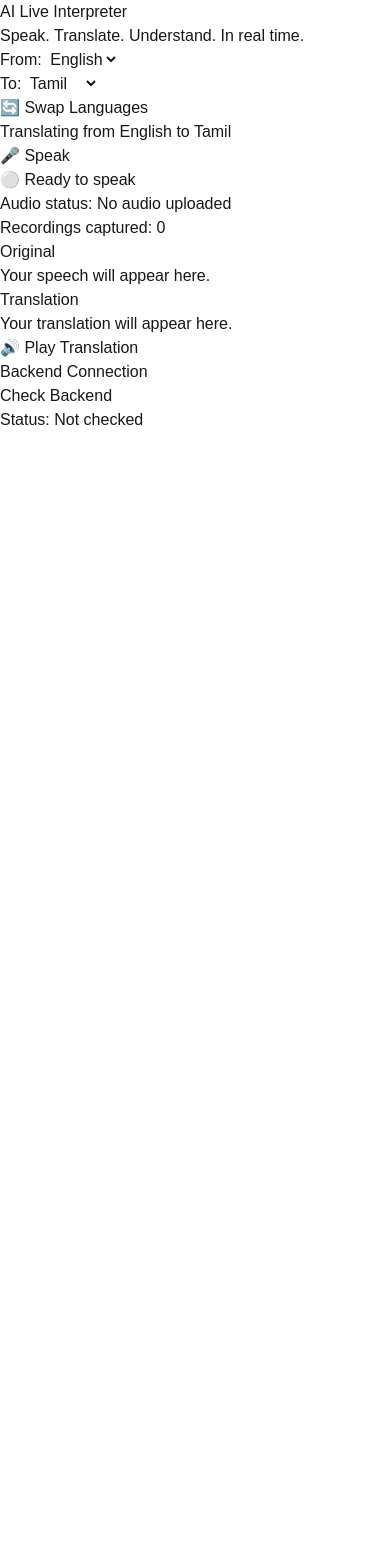
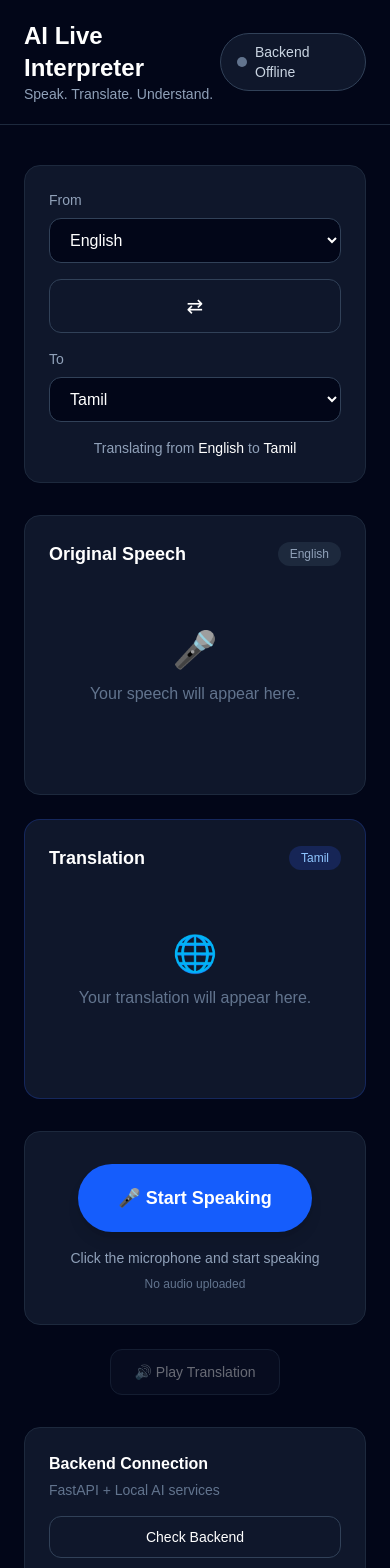
Before and after one commit to Prabhavathi-Ai/ai-live-interpreter, a Next.js app in the folder frontend/: page / in a window 390 px wide. Shown: the top 1568 px of the page. Before the commit the page ends 844 px from the top, so only its background shows below. Built offline with nearby package versions, Linux system fonts and the light colour scheme.

Commit message:
Improve interpreter frontend design

```diff
--- a/frontend/app/page.tsx
+++ b/frontend/app/page.tsx
@@ -3,42 +3,28 @@
 import { useRef, useState } from "react";
 
 export default function Home() {
-  // Language state
   const [sourceLanguage, setSourceLanguage] = useState("English");
   const [targetLanguage, setTargetLanguage] = useState("Tamil");
 
-  // Recording state
   const [isRecording, setIsRecording] = useState(false);
-  const [recordingCount, setRecordingCount] = useState(0);
   const [hasRecording, setHasRecording] = useState(false);
 
-  // Backend state
   const [backendStatus, setBackendStatus] = useState("Not checked");
-
-  // Audio status
   const [audioStatus, setAudioStatus] = useState("No audio uploaded");
 
-  // Microphone stream
+  const [originalText, setOriginalText] = useState("");
+  const [translatedText, setTranslatedText] = useState("");
+
   const streamRef = useRef<MediaStream | null>(null);
-
-  // MediaRecorder
   const mediaRecorderRef = useRef<MediaRecorder | null>(null);
-
-  // Audio chunks
   const audioChunksRef = useRef<Blob[]>([]);
 
-  // Final audio Blob
-  const audioBlobRef = useRef<Blob | null>(null);
-
-  // Swap languages
   const swapLanguages = () => {
     const currentSource = sourceLanguage;
-
     setSourceLanguage(targetLanguage);
     setTargetLanguage(currentSource);
   };
 
-  // Check backend
   const checkBackend = async () => {
     try {
       setBackendStatus("Checking...");
@@ -48,48 +34,21 @@
       );
 
       if (!response.ok) {
-        throw new Error("Backend health check failed");
+        throw new Error("Backend unavailable");
       }
 
       const data = await response.json();
 
       setBackendStatus(data.status);
     } catch (error) {
-      console.error("Backend connection error:", error);
-
+      console.error(error);
       setBackendStatus("Backend unavailable");
     }
   };
 
-  // Check uploaded audio
-  const checkAudioStatus = async () => {
-    try {
-      const response = await fetch(
-        "http://127.0.0.1:8000/audio/status"
-      );
-
-      if (!response.ok) {
-        throw new Error("Audio status check failed");
-      }
-
-      const data = await response.json();
-
-      if (data.status === "audio_available") {
-        setAudioStatus("Audio available on backend");
-      } else {
-        setAudioStatus("No audio found");
-      }
-    } catch (error) {
-      console.error("Audio status error:", error);
-
-      setAudioStatus("Audio status unavailable");
-    }
-  };
-
-  // Upload audio
   const uploadAudio = async (audioBlob: Blob) => {
     try {
-      setAudioStatus("Uploading audio...");
+      setAudioStatus("Uploading...");
 
       const formData = new FormData();
 
@@ -108,25 +67,17 @@
       );
 
       if (!response.ok) {
-        throw new Error("Audio upload failed");
+        throw new Error("Upload failed");
       }
 
-      const data = await response.json();
-
-      console.log("Audio upload response:", data);
-
       setAudioStatus("Audio uploaded successfully");
-
-      // Check that backend saved the audio
-      await checkAudioStatus();
+      setHasRecording(true);
     } catch (error) {
-      console.error("Audio upload error:", error);
-
+      console.error(error);
       setAudioStatus("Audio upload failed");
     }
   };
 
-  // Start recording
   const startRecording = async () => {
     try {
       const stream =
@@ -136,19 +87,18 @@
 
       streamRef.current = stream;
 
-      const mediaRecorder = new MediaRecorder(stream);
+      const recorder = new MediaRecorder(stream);
 
-      mediaRecorderRef.current = mediaRecorder;
-
+      mediaRecorderRef.current = recorder;
       audioChunksRef.current = [];
 
-      mediaRecorder.ondataavailable = (event) => {
+      recorder.ondataavailable = (event) => {
         if (event.data.size > 0) {
           audioChunksRef.current.push(event.data);
         }
       };
 
-      mediaRecorder.onstop = async () => {
+      recorder.onstop = async () => {
         const audioBlob = new Blob(
           audioChunksRef.current,
           {
@@ -156,42 +106,31 @@
           }
         );
 
-        audioBlobRef.current = audioBlob;
-
-        setHasRecording(true);
-
-        // Count only successfully captured recordings
-        setRecordingCount((count) => count + 1);
-
-        // Release microphone
         stream.getTracks().forEach((track) => {
           track.stop();
         });
 
         streamRef.current = null;
 
-        // Upload recording
         await uploadAudio(audioBlob);
       };
 
-      mediaRecorder.start();
+      recorder.start();
 
       setIsRecording(true);
       setHasRecording(false);
-      setAudioStatus("Recording new audio...");
+      setOriginalText("");
+      setTranslatedText("");
+      setAudioStatus("Recording...");
     } catch (error) {
-      console.error(
-        "Microphone recording error:",
-        error
-      );
+      console.error(error);
 
       alert(
-        "Unable to access the microphone. Please allow microphone permission."
+        "Unable to access microphone. Please allow microphone permission."
       );
     }
   };
 
-  // Stop recording
   const stopRecording = () => {
     if (
       mediaRecorderRef.current &&
@@ -203,7 +142,6 @@
     setIsRecording(false);
   };
 
-  // Recording button
   const handleRecording = () => {
     if (isRecording) {
       stopRecording();
@@ -213,121 +151,241 @@
   };
 
   return (
-    <main>
-      <h1>AI Live Interpreter</h1>
+    <main className="min-h-screen bg-slate-950 text-white">
+      {/* Header */}
 
-      <p>Speak. Translate. Understand. In real time.</p>
+      <header className="border-b border-slate-800">
+        <div className="mx-auto flex max-w-6xl items-center justify-between px-6 py-5">
+          <div>
+            <h1 className="text-2xl font-bold">
+              AI Live Interpreter
+            </h1>
 
-      {/* Source language */}
+            <p className="text-sm text-slate-400">
+              Speak. Translate. Understand.
+            </p>
+          </div>
+
+          <div className="flex items-center gap-2 rounded-full border border-slate-700 bg-slate-900 px-4 py-2 text-sm">
+            <span
+              className={`h-2.5 w-2.5 rounded-full ${
+                backendStatus === "healthy"
+                  ? "bg-green-400"
+                  : "bg-slate-500"
+              }`}
+            />
+
+            <span className="text-slate-300">
+              {backendStatus === "healthy"
+                ? "Backend Online"
+                : "Backend Offline"}
+            </span>
+          </div>
+        </div>
+      </header>
+
+      {/* Main */}
+
+      <div className="mx-auto max-w-6xl px-6 py-10">
+        {/* Language controls */}
+
+        <section className="mb-8 rounded-2xl border border-slate-800 bg-slate-900 p-6">
+          <div className="grid gap-4 md:grid-cols-[1fr_auto_1fr] md:items-end">
             <div>
-        <label>
-          From:{" "}
+              <label className="mb-2 block text-sm text-slate-400">
+                From
+              </label>
+
               <select
                 value={sourceLanguage}
                 onChange={(event) =>
                   setSourceLanguage(event.target.value)
                 }
+                className="w-full rounded-xl border border-slate-700 bg-slate-950 px-4 py-3 outline-none focus:border-blue-500"
               >
                 <option>English</option>
                 <option>Tamil</option>
                 <option>Hindi</option>
               </select>
-        </label>
             </div>
 
-      {/* Target language */}
+            <button
+              onClick={swapLanguages}
+              className="rounded-xl border border-slate-700 px-5 py-3 text-xl transition hover:bg-slate-800"
+              title="Swap languages"
+            >
+              ⇄
+            </button>
+
             <div>
-        <label>
-          To:{" "}
+              <label className="mb-2 block text-sm text-slate-400">
+                To
+              </label>
+
               <select
                 value={targetLanguage}
                 onChange={(event) =>
                   setTargetLanguage(event.target.value)
                 }
+                className="w-full rounded-xl border border-slate-700 bg-slate-950 px-4 py-3 outline-none focus:border-blue-500"
               >
                 <option>Tamil</option>
                 <option>English</option>
                 <option>Hindi</option>
               </select>
-        </label>
+            </div>
           </div>
 
-      {/* Swap languages */}
-      <button onClick={swapLanguages}>
-        🔄 Swap Languages
+          <p className="mt-4 text-center text-sm text-slate-400">
+            Translating from{" "}
+            <span className="font-medium text-white">
+              {sourceLanguage}
+            </span>{" "}
+            to{" "}
+            <span className="font-medium text-white">
+              {targetLanguage}
+            </span>
+          </p>
+        </section>
+
+        {/* Speech area */}
+
+        <section className="grid gap-6 md:grid-cols-2">
+          {/* Original */}
+
+          <div className="min-h-[280px] rounded-2xl border border-slate-800 bg-slate-900 p-6">
+            <div className="mb-5 flex items-center justify-between">
+              <h2 className="text-lg font-semibold">
+                Original Speech
+              </h2>
+
+              <span className="rounded-full bg-slate-800 px-3 py-1 text-xs text-slate-400">
+                {sourceLanguage}
+              </span>
+            </div>
+
+            {originalText ? (
+              <p className="text-lg leading-8 text-slate-200">
+                {originalText}
+              </p>
+            ) : (
+              <div className="flex h-40 items-center justify-center text-center text-slate-500">
+                <div>
+                  <div className="mb-3 text-4xl">🎤</div>
+                  <p>Your speech will appear here.</p>
+                </div>
+              </div>
+            )}
+          </div>
+
+          {/* Translation */}
+
+          <div className="min-h-[280px] rounded-2xl border border-blue-900/50 bg-slate-900 p-6">
+            <div className="mb-5 flex items-center justify-between">
+              <h2 className="text-lg font-semibold">
+                Translation
+              </h2>
+
+              <span className="rounded-full bg-blue-950 px-3 py-1 text-xs text-blue-300">
+                {targetLanguage}
+              </span>
+            </div>
+
+            {translatedText ? (
+              <p className="text-lg leading-8 text-slate-200">
+                {translatedText}
+              </p>
+            ) : (
+              <div className="flex h-40 items-center justify-center text-center text-slate-500">
+                <div>
+                  <div className="mb-3 text-4xl">🌐</div>
+                  <p>Your translation will appear here.</p>
+                </div>
+              </div>
+            )}
+          </div>
+        </section>
+
+        {/* Recording controls */}
+
+        <section className="mt-8 rounded-2xl border border-slate-800 bg-slate-900 p-8 text-center">
+          <button
+            onClick={handleRecording}
+            className={`rounded-full px-10 py-5 text-lg font-semibold shadow-lg transition ${
+              isRecording
+                ? "bg-red-600 hover:bg-red-500"
+                : "bg-blue-600 hover:bg-blue-500"
+            }`}
+          >
+            {isRecording
+              ? "⏹ Stop Recording"
+              : "🎤 Start Speaking"}
           </button>
 
-      <p>
-        Translating from {sourceLanguage} to{" "}
-        {targetLanguage}
-      </p>
-
-      {/* Recording */}
-      <div>
-        <button onClick={handleRecording}>
+          <p className="mt-4 text-sm text-slate-400">
             {isRecording
-            ? "⏹ Stop Recording"
-            : "🎤 Speak"}
-        </button>
-
-        <p>
-          {isRecording
-            ? "🔴 Recording..."
-            : "⚪ Ready to speak"}
+              ? "🔴 Listening to your voice..."
+              : "Click the microphone and start speaking"}
           </p>
 
           {hasRecording && (
-          <p>
-            ✅ Audio recording captured successfully!
+            <p className="mt-3 text-sm text-green-400">
+              ✓ Recording uploaded successfully
             </p>
           )}
 
-        <p>
-          Audio status: {audioStatus}
-        </p>
-
-        <p>
-          Recordings captured: {recordingCount}
-        </p>
-      </div>
-
-      {/* Original speech */}
-      <section>
-        <h2>Original</h2>
-
-        <p>
-          Your speech will appear here.
-        </p>
-      </section>
-
-      {/* Translation */}
-      <section>
-        <h2>Translation</h2>
-
-        <p>
-          Your translation will appear here.
+          <p className="mt-2 text-xs text-slate-500">
+            {audioStatus}
           </p>
         </section>
 
         {/* Translation audio */}
+
+        <section className="mt-6 flex justify-center">
+          <button
+            disabled={!translatedText}
+            className="rounded-xl border border-slate-700 bg-slate-900 px-6 py-3 text-sm font-medium transition hover:bg-slate-800 disabled:cursor-not-allowed disabled:opacity-40"
+          >
+            🔊 Play Translation
+          </button>
+        </section>
+
+        {/* Backend */}
+
+        <section className="mt-8 rounded-2xl border border-slate-800 bg-slate-900 p-6">
+          <div className="flex flex-col justify-between gap-4 sm:flex-row sm:items-center">
             <div>
-        <button>
-          🔊 Play Translation
+              <h2 className="font-semibold">
+                Backend Connection
+              </h2>
+
+              <p className="mt-1 text-sm text-slate-500">
+                FastAPI + Local AI services
+              </p>
+            </div>
+
+            <button
+              onClick={checkBackend}
+              className="rounded-xl border border-slate-700 px-5 py-2.5 text-sm transition hover:bg-slate-800"
+            >
+              Check Backend
             </button>
           </div>
 
-      {/* Backend connection */}
-      <section>
-        <h2>Backend Connection</h2>
-
-        <button onClick={checkBackend}>
-          Check Backend
-        </button>
-
-        <p>
-          Status: {backendStatus}
+          <p className="mt-4 text-sm text-slate-400">
+            Status:{" "}
+            <span className="text-white">
+              {backendStatus}
+            </span>
           </p>
         </section>
+      </div>
+
+      {/* Footer */}
+
+      <footer className="border-t border-slate-800 py-6 text-center text-sm text-slate-600">
+        AI Live Interpreter • Local AI Project
+      </footer>
     </main>
   );
 }
```
Lines whose indentation alone changed are shown as unchanged.
